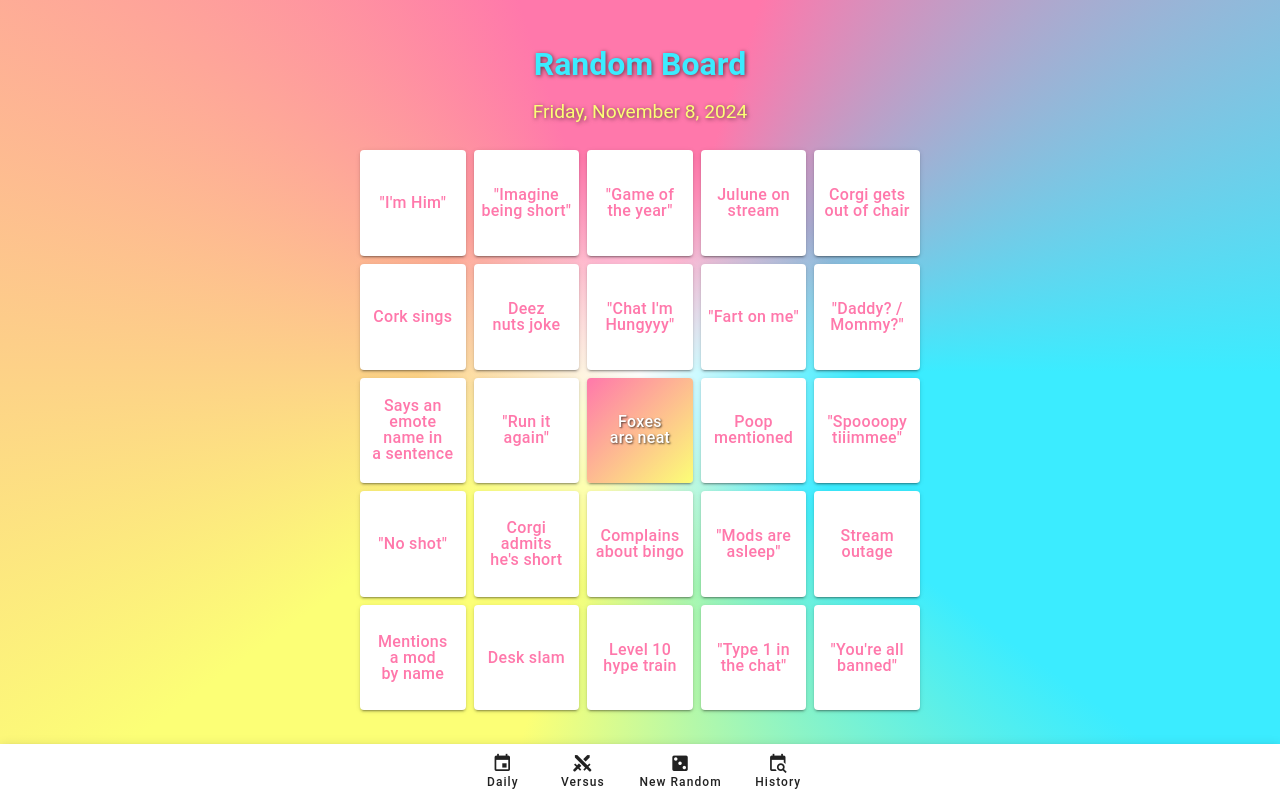
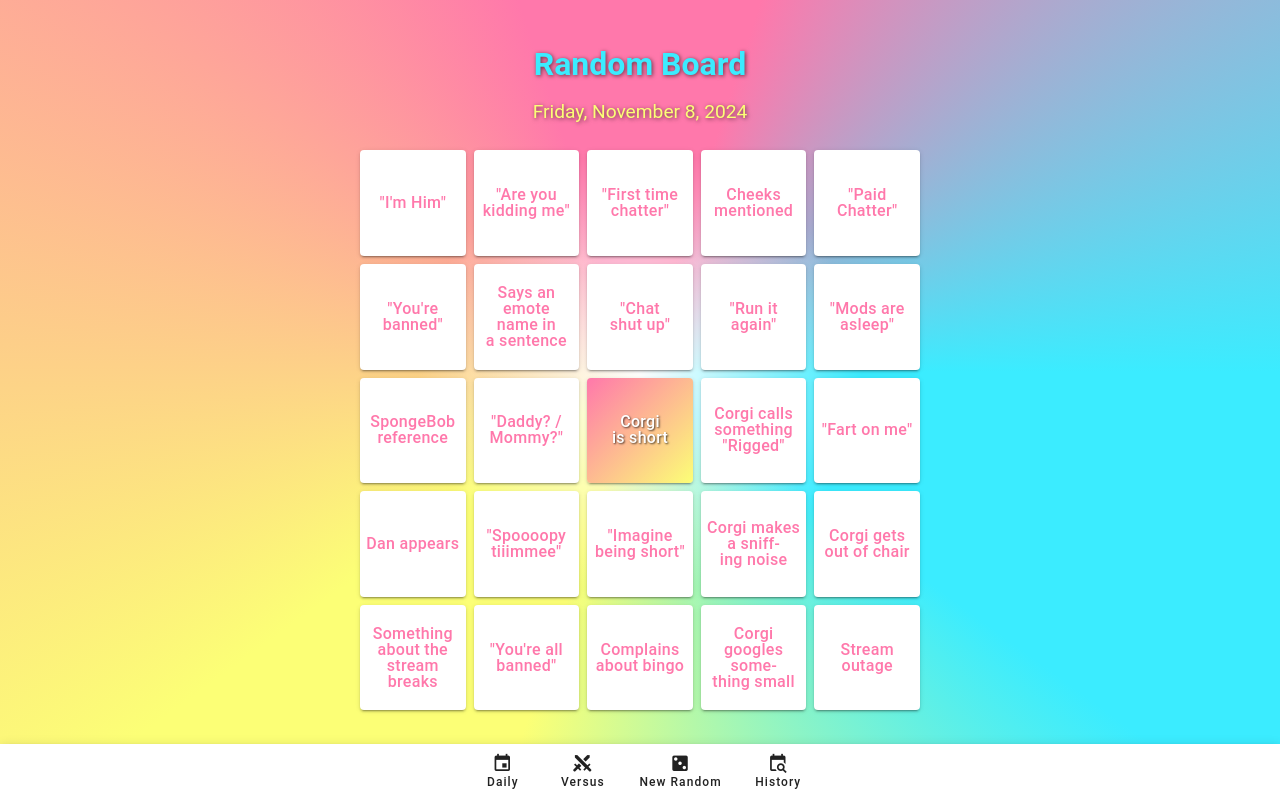
Before and after one commit to MeepsKitten/Corgo, a Vue app: page /Corgo/random in a window 1280 px wide. Built offline with nearby package versions, Linux system fonts and the light colour scheme.

Commit message:
cleaned up data so it initializes right

```diff
--- a/src/bingoStore.ts
+++ b/src/bingoStore.ts
@@ -1,82 +1,49 @@
 import { defineStore } from 'pinia'
 
-interface BingoSelection {
-  daily: number[]
-  versus: number[]
-  random: number[]
-  randomSeed?: string
-  versusSeed?: {
-    seed: string
-    date: string  // Store as ISO string
-  }
-}
-
-interface State {
-  daily: number[]
-  versus: number[]
-  random: number[]
-  randomSeed?: string
-  versusSeed?: {
-    seed: string
-    date: string  // Store as ISO string
-  }
-  boardDates: {
-    daily: string;
-    versus: string;
-    random: string;
-  };
-}
-
 export const useBingoStore = defineStore('bingo', {
-  state: (): State => ({
-    daily: [],
-    versus: [],
-    random: [],
-    randomSeed: undefined,
-    versusSeed: undefined,
+  state: () => ({
     boardDates: {
       daily: new Date().toISOString(),
-      versus: '',
-      random: ''
-    }
+      versus: new Date().toISOString(),
+      random: new Date().toISOString(),
+    },
+    daily: [] as number[],
+    versus: [] as number[],
+    random: [] as number[],
+    randomSeed: '',
+    versusSeed: null as { date: string, seed: string } | null,
   }),
 
   actions: {
-    toggleSelection(mode: keyof BingoSelection, index: number) {
-      const selections = this[mode]
-      if (!Array.isArray(selections)) return;
-      const existingIndex = selections.indexOf(index)
-
-      if (existingIndex === -1) {
-        selections.push(index)
+    toggleSelection(mode: 'daily' | 'versus' | 'random', index: number) {
+      const selection = this[mode]
+      const idx = selection.indexOf(index)
+      if (idx > -1) {
+        selection.splice(idx, 1)
       } else {
-        selections.splice(existingIndex, 1)
+        selection.push(index)
       }
     },
-    setSelection(mode: keyof BingoSelection, index: number, selected: boolean) {
-        const selections = this[mode]
-        if (!Array.isArray(selections)) return;
-        const existingIndex = selections.indexOf(index)
 
-        if (selected && existingIndex === -1) {
-          selections.push(index)
-        } else if (!selected && existingIndex !== -1) {
-          selections.splice(existingIndex, 1)
+    setSelection(mode: 'daily' | 'versus' | 'random', index: number, selected: boolean) {
+      if (selected && !this[mode].includes(index)) {
+        this[mode].push(index)
+      } else if (!selected) {
+        const idx = this[mode].indexOf(index)
+        if (idx > -1) {
+          this[mode].splice(idx, 1)
         }
-      },
+      }
+    },
+
     clearRandomSeed() {
-        this.randomSeed = undefined
-        this.random = []
-      },
+      this.randomSeed = ''
+    },
 
     clearVersusSeed() {
-      this.versusSeed = undefined
-      this.versus = []
+      this.versusSeed = null
     }
   },
 
-  persist: {
-    key: 'bingo',
-    storage: localStorage,
-  }
+  persist: true
 })
--- a/src/components/bingoBoard.vue
+++ b/src/components/bingoBoard.vue
@@ -231,32 +231,35 @@ const checkVersusSeed = () => {
   }
 
   const generateBoard = (path: string) => {
-    switch (path) {
-      case '/daily':
-        // Only update daily date if it doesn't exist
-        if (!store.boardDates.daily) {
+    console.log('Generating board for path:', path)
+
+    // Ensure boardDates exists
+    if (!store.boardDates) {
       store.$patch({
         boardDates: {
-              ...store.boardDates,
-              daily: new Date().toISOString()
+          daily: new Date().toISOString(),
+          versus: new Date().toISOString(),
+          random: new Date().toISOString()
         }
       })
     }
+
+    try {
+      switch (path) {
+        case '/daily':
           generateDailyBoard()
           break
         case '/versus':
           generateBoardVersus()
           break
         case '/random':
-        // Only generate new random if no seed exists
           if (!store.randomSeed) {
             const newSeed = Math.random().toString(36).substring(2, 15)
-          const randomDate = new Date()
             store.$patch({
               randomSeed: newSeed,
               boardDates: {
                 ...store.boardDates,
-              random: randomDate.toISOString()
+                random: new Date().toISOString()
               }
             })
           }
@@ -264,6 +267,9 @@ const checkVersusSeed = () => {
           break
         default:
           generateDailyBoard()
+      }
+    } catch (error) {
+      console.error('Error generating board:', error)
     }
   }
 
@@ -286,14 +292,38 @@ const checkVersusSeed = () => {
   watch(
     () => route.path,
     (newPath) => {
+      console.log('Route changed to:', newPath)
+      if (newPath) {
         generateBoard(newPath)
+      }
     },
     { immediate: true }
   )
 
   onMounted(() => {
+    try {
+      // Ensure store is properly initialized
+      if (!store.boardDates?.daily) {
+        store.$patch({
+          boardDates: {
+            daily: new Date().toISOString(),
+            versus: new Date().toISOString(),
+            random: new Date().toISOString()
+          }
+        })
+      }
+
       startCountdownTimer()
       startVersusSeedCheck()
+
+      // Initial board generation
+      if (route.path) {
+        console.log('Initial board generation for path:', route.path)
+        generateBoard(route.path)
+      }
+    } catch (error) {
+      console.error('Error during component mount:', error)
+    }
   })
 
   // Replace the existing formattedDate computed property
@@ -332,6 +362,15 @@ const checkVersusSeed = () => {
   )
 
   const minDate = squaresData.dateModified; // Use the dateModified from JSON
+
+  // Add these console logs for debugging
+  watch(() => store.boardDates, (newDates) => {
+    console.log('Board dates updated:', newDates)
+  }, { deep: true })
+
+  watch(() => bingoItems.value, (newItems) => {
+    console.log('Bingo items updated:', newItems)
+  }, { deep: true })
 
   </script>
 
--- a/src/composables/bingoBoard.ts
+++ b/src/composables/bingoBoard.ts
@@ -7,10 +7,6 @@ const MODE_NAMES = {
   versus: 'Versus Board',
   random: 'Random Board'
 } as const
-
-
-// Define a type for the keys of squaresData
-type Difficulty = keyof typeof squaresData;
 
 // Create a separate debug store
 export const useDebugFunctions = defineStore('debug', () => {
@@ -37,9 +33,22 @@ export const useDebugFunctions = defineStore('debug', () => {
     localStorage.setItem('constantUserSeed', newSeed)
     console.log(`Reset user seed. New seed: ${newSeed}`)
 
+    // Force store reinitialization
+    const store = useBingoStore()
+    store.$patch({
+      boardDates: {
+        daily: new Date().toISOString(),
+        versus: new Date().toISOString(),
+        random: new Date().toISOString()
+      }
+    })
+
     // Regenerate the board if we're on the versus page
     if (window.location.pathname.includes('versus')) {
       board.handleBoardGeneration(window.location.pathname)
+    } else {
+      // Also regenerate daily board
+      board.generateDailyBoard()
     }
   }
 
@@ -126,6 +135,20 @@ declare global {
   }
 }
 
+// Add this helper function at the top of the file, before the composable
+function selectRandomItems<T>(array: T[], count: number, randomFunc = Math.random): T[] {
+  const result: T[] = [];
+  const tempArray = [...array]; // Create a copy to avoid modifying original
+
+  for (let i = 0; i < count && tempArray.length > 0; i++) {
+    const randomIndex = Math.floor(randomFunc() * tempArray.length);
+    result.push(tempArray[randomIndex]);
+    tempArray.splice(randomIndex, 1);
+  }
+
+  return result;
+}
+
 export function useBingoBoard() {
   const store = useBingoStore()
   const debug = useDebugFunctions()
@@ -176,61 +199,41 @@ export function useBingoBoard() {
     return x - Math.floor(x);
   }
 
-  const getRandomItem = (difficulty: Difficulty, usedItems: Set<string>, randomFunc = Math.random) => {
-    const items = squaresData[difficulty];
-    const availableItems = Array.isArray(items) ? items.filter(item => !usedItems.has(item)) : [];
+  const generateBoard = (randomFunc = Math.random) => {
+    isLoading.value = true;
+    try {
+      // Ensure we have a valid date from store
+      if (!store.boardDates?.daily) {
+        store.$patch({
+          boardDates: {
+            daily: new Date().toISOString(),
+            versus: new Date().toISOString(),
+            random: new Date().toISOString()
+          }
+        });
+      }
 
-    if (availableItems.length > 0) {
-      return availableItems[Math.floor(randomFunc() * availableItems.length)]
+      // Initialize arrays for different difficulties
+      const easySquares = [...squaresData.Easy];
+      const mediumSquares = [...squaresData.Medium];
+      const hardSquares = [...squaresData.Hard];
+      const rareSquares = [...squaresData.Rare];
+
+      // Select items based on random function
+      const items = [
+        ...selectRandomItems(easySquares, 10, randomFunc),
+        ...selectRandomItems(mediumSquares, 8, randomFunc),
+        ...selectRandomItems(hardSquares, 5, randomFunc),
+        ...selectRandomItems(rareSquares, 1, randomFunc)
+      ].map(text => ({ text, selected: false })); // Convert strings to objects
+
+      const freeSpace = selectRandomItems(squaresData.Free, 1, randomFunc)[0];
+
+      return { items, freeSpace };
+    } finally {
+      isLoading.value = false;
     }
-
-    const difficultyOrder = ['Rare', 'Hard', 'Medium', 'Easy']
-    const currentIndex = difficultyOrder.indexOf(difficulty)
-
-    for (let i = currentIndex + 1; i < difficultyOrder.length; i++) {
-      const easierDifficulty = difficultyOrder[i] as Difficulty
-      const items = squaresData[easierDifficulty]
-      const easierItems = Array.isArray(items) ? items.filter(item => !usedItems.has(item)) : []
-      if (easierItems.length > 0) {
-        return easierItems[Math.floor(randomFunc() * easierItems.length)]
-      }
-    }
-
-    usedItems.clear()
-    return squaresData[difficulty][Math.floor(randomFunc() * squaresData[difficulty].length)]
-  }
-
-  const generateBoard = (randomFunc = Math.random) => {
-    const difficulties = ['Easy', 'Medium', 'Hard', 'Rare']
-    const items = []
-    const usedItems = new Set<string>()
-
-    winningCells.value = []
-
-    difficulties.forEach(difficulty => {
-      const item = getRandomItem(difficulty as Difficulty, usedItems, randomFunc)
-      usedItems.add(item)
-      items.push({ text: item, selected: false })
-    })
-
-    while (items.length < 24) {
-      const rand = randomFunc()
-      const randomDifficulty =
-        rand < 0.3 ? 'Easy' :
-        rand < 0.53 ? 'Medium' :
-        rand < 0.76 ? 'Hard' : 'Rare'
-
-      const item = getRandomItem(randomDifficulty as Difficulty, usedItems, randomFunc)
-      usedItems.add(item)
-      items.push({ text: item, selected: false })
-    }
-
-    const freeItem = getRandomItem('Free', new Set(), randomFunc)
-    const currentModeKey = currentMode.value.toLowerCase().replace(' board', '') as 'daily' | 'versus' | 'random'
-    store.setSelection(currentModeKey, 12, true) // Assuming index 12 is the free space
-
-    return { items, freeItem }
-  }
+  };
 
   const updateCountdown = () => {
     const now = new Date()
@@ -253,80 +256,106 @@ export function useBingoBoard() {
   }
 
   const generateDailyBoard = () => {
-    currentMode.value = MODE_NAMES.daily
-    showCountdown.value = true
+    currentMode.value = MODE_NAMES.daily;
+    showCountdown.value = true;
+
+    // Ensure we have a valid date
+    if (!store.boardDates?.daily) {
+      store.$patch({
+        boardDates: {
+          daily: new Date().toISOString(),
+          versus: new Date().toISOString(),
+          random: new Date().toISOString()
+        }
+      });
+    }
+
+    const globalDate = new Date(store.boardDates.daily);
+    const dateSeed = globalDate.getFullYear() * 10000 + (globalDate.getMonth() + 1) * 100 + globalDate.getDate();
+    let seedNum = dateSeed;
+
+    const { items, freeSpace } = generateBoard(() => seededRandom(seedNum++));
+
+    // Create the board with free space selected
+    bingoItems.value = [
+      ...items.slice(0, 12),
+      { text: freeSpace, selected: true, free: true }, // Free space is selected
+      ...items.slice(12)
+    ];
+
+    // Also update the store's selection to include the center square (index 12)
+    if (!store.daily.includes(12)) {
+      store.daily.push(12);
+    }
+  };
+
+  const generateVersusBoard = (userSeed?: string) => {
+    currentMode.value = MODE_NAMES.versus;
+    showCountdown.value = true;
 
     // Use the global date from store instead of current date
-    const globalDate = new Date(store.boardDates.versus)
-    const dateSeed = globalDate.getFullYear() * 10000 + (globalDate.getMonth() + 1) * 100 + globalDate.getDate()
-    let seedNum = dateSeed
-
-    const { items, freeItem } = generateBoard(() => seededRandom(seedNum++))
-
-    bingoItems.value = [
-      ...items.slice(0, 12),
-      { text: freeItem, selected: true, free: true },
-      ...items.slice(12)
-    ]
-  }
-
-  const generateVersusBoard = (userSeed?: string) => {
-    currentMode.value = MODE_NAMES.versus
-    showCountdown.value = true
-
-    // Use the global date from store instead of current date
-    const globalDate = new Date(store.boardDates.versus)
-    const dateSeed = globalDate.getFullYear() * 10000 + (globalDate.getMonth() + 1) * 100 + globalDate.getDate()
-    let seedNum = dateSeed
+    const globalDate = new Date(store.boardDates.versus);
+    const dateSeed = globalDate.getFullYear() * 10000 + (globalDate.getMonth() + 1) * 100 + globalDate.getDate();
+    let seedNum = dateSeed;
 
     // Generate the board items based on the date seed
-    const { items, freeItem } = generateBoard(() => seededRandom(seedNum++))
+    const { items, freeSpace } = generateBoard(() => seededRandom(seedNum++));
 
     // Modified shuffling logic with better seed handling
-    const userSpecificSeed = userSeed || debug.getUserSeed()
-    let userSeedNum = parseInt(userSpecificSeed.replace(/[^0-9a-f]/gi, ''), 16) % 1000000
+    const userSpecificSeed = userSeed || debug.getUserSeed();
+    let userSeedNum = parseInt(userSpecificSeed.replace(/[^0-9a-f]/gi, ''), 16) % 1000000;
 
-    const shuffledItems = [...items]
+    const shuffledItems = [...items];
     for (let i = shuffledItems.length - 1; i > 0; i--) {
         // Use multiple rounds of seededRandom to increase randomness
-        const seed1 = seededRandom(userSeedNum + i)
-        const seed2 = seededRandom(userSeedNum + i + 1000)
-        const finalSeed = (seed1 + seed2) / 2
-        const j = Math.floor(finalSeed * (i + 1))
-        ;[shuffledItems[i], shuffledItems[j]] = [shuffledItems[j], shuffledItems[i]]
+        const seed1 = seededRandom(userSeedNum + i);
+        const seed2 = seededRandom(userSeedNum + i + 1000);
+        const finalSeed = (seed1 + seed2) / 2;
+        const j = Math.floor(finalSeed * (i + 1));
+        ;[shuffledItems[i], shuffledItems[j]] = [shuffledItems[j], shuffledItems[i]];
     }
 
-    console.log('User seed used:', userSpecificSeed)
-    console.log('Initial userSeedNum:', userSeedNum)
+    console.log('User seed used:', userSpecificSeed);
+    console.log('Initial userSeedNum:', userSeedNum);
 
     bingoItems.value = [
         ...shuffledItems.slice(0, 12),
-        { text: freeItem, selected: true, free: true },
+        { text: freeSpace, selected: true, free: true }, // Free space is selected
         ...shuffledItems.slice(12)
-    ]
-  }
+    ];
+
+    // Also update the store's selection to include the center square (index 12)
+    if (!store.versus.includes(12)) {
+      store.versus.push(12);
+    }
+  };
 
   const generateRandomBoard = (seed?: string) => {
-    currentMode.value = MODE_NAMES.random
-    showCountdown.value = false
+    currentMode.value = MODE_NAMES.random;
+    showCountdown.value = false;
 
     if (!seed) {
-      console.error('No seed provided for random board generation')
-      return
+      console.error('No seed provided for random board generation');
+      return;
     }
 
-    let seedNum = parseInt(seed, 36)
-    const randomFunc = () => seededRandom(seedNum++)
+    let seedNum = parseInt(seed, 36);
+    const randomFunc = () => seededRandom(seedNum++);
 
-    const { items, freeItem } = generateBoard(randomFunc)
-    const shuffledItems = [...items].sort(() => randomFunc())
+    const { items, freeSpace } = generateBoard(randomFunc);
+    const shuffledItems = [...items].sort(() => randomFunc());
 
     bingoItems.value = [
       ...shuffledItems.slice(0, 12),
-      { text: freeItem, selected: true, free: true },
+      { text: freeSpace, selected: true, free: true }, // Free space is selected
       ...shuffledItems.slice(12)
-    ]
-  }
+    ];
+
+    // Also update the store's selection to include the center square (index 12)
+    if (!store.random.includes(12)) {
+      store.random.push(12);
+    }
+  };
 
     // Add this to refreshRandom function
     const refreshRandom = () => {
@@ -347,8 +376,6 @@ export function useBingoBoard() {
 
         generateRandomBoard(newSeed);
       };
-
-  // Add a helper function to check if dates match
 
   const handleBoardGeneration = (path: string) => {
     if (path.includes('daily')) {
```
Lines whose indentation alone changed are shown as unchanged.
